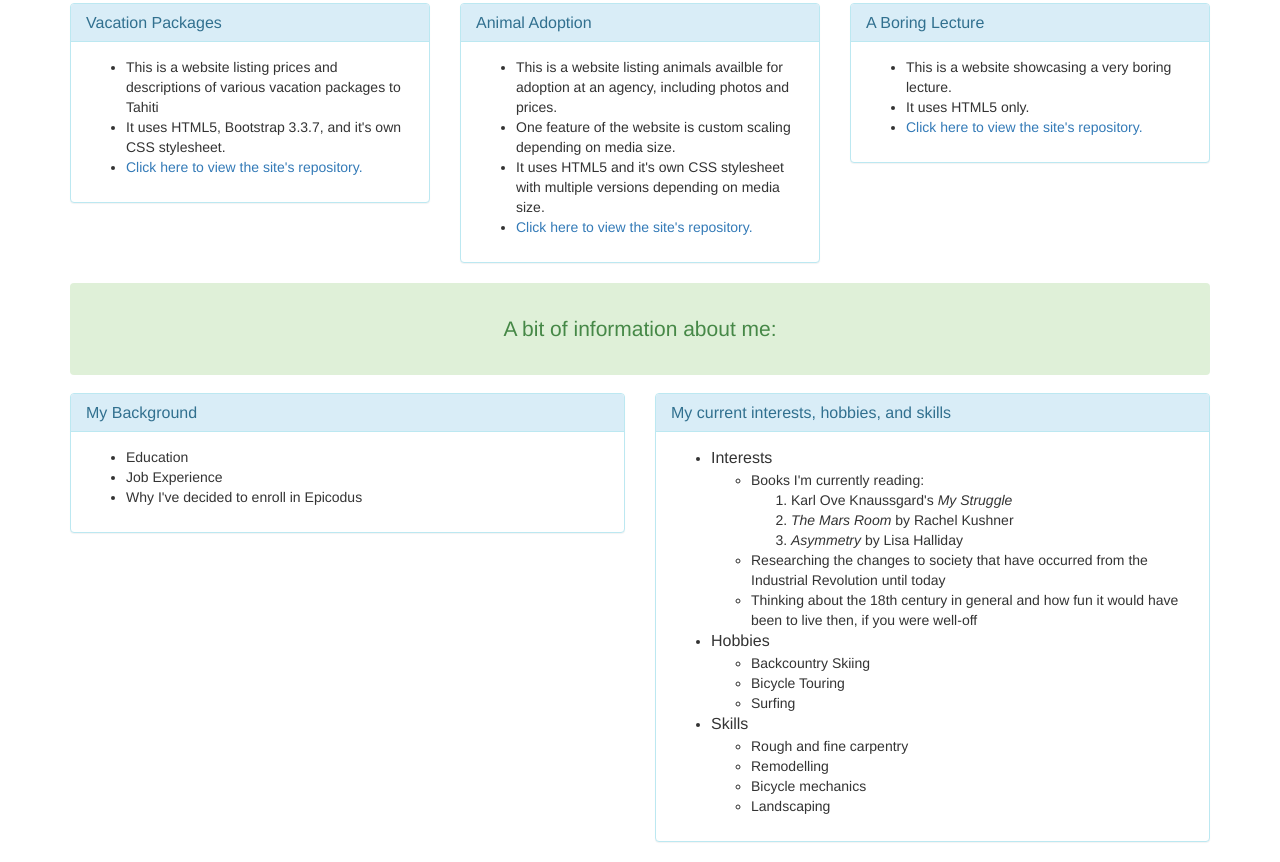
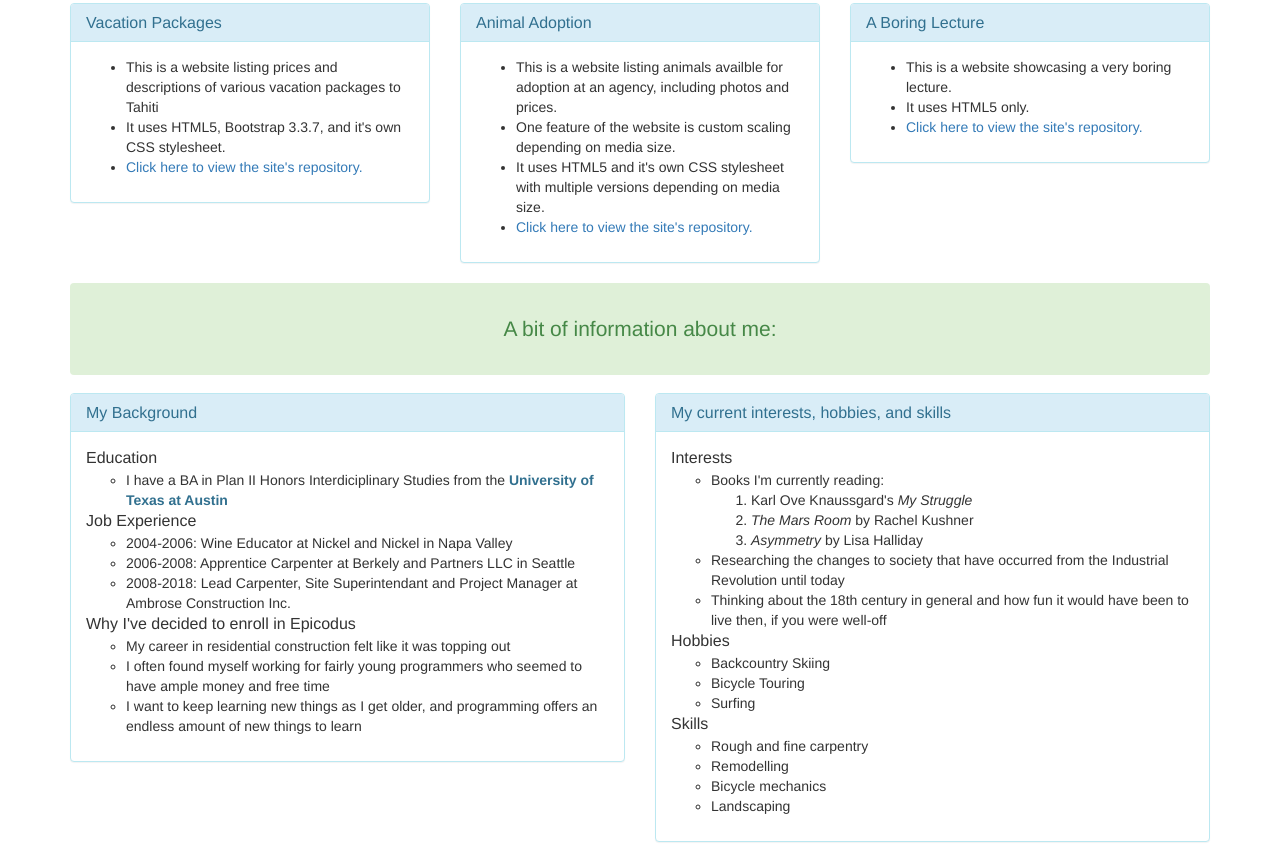
Before and after one commit to stuart-gill/portfolio, a plain HTML site: page index.html in a window 1280 px wide. Shown: the part 435-1297 px from the top of the page. Drawn offline with Linux system fonts and the light colour scheme.

Commit message:
Add content to about me section and clean up formatting in the bottom two sections.

```diff
--- a/css/styles.css
+++ b/css/styles.css
@@ -19,6 +19,10 @@
   float: right;
 }
 
-.strong-list {
+.text-info {
+  font-weight: bolder;
+}
 
+.blue {
+  color: red;
 }
--- a/index.html
+++ b/index.html
@@ -11,7 +11,7 @@
       <div class="jumbotron">
         <div class="row">
           <div class="col-md-9">
-            <h1 class="display-4">Hi, I'm Stuart</h1>
+            <h1 class="display-4">Hi, I'm <span class="blue"> Stuart</span></h1>
             <p class="lead"><strong>Web Designer</strong> and <strong>Developer</strong> based in Seatlle, USA</p>
           </div>
           <div class="col-md-3"?>
@@ -77,10 +77,23 @@
             <h2 class="panel-title">My Background</h2>
             </div>
             <div class="panel-body">
-              <ul>
-                <li>Education</li>
-                <li>Job Experience</li>
-                <li>Why I've decided to enroll in Epicodus</li>
+              <ul class="list-unstyled">
+                <li class="panel-title">Education</li>
+                <ul>
+                  <li>I have a BA in Plan II Honors Interdiciplinary Studies from the <span class="text-info">University of Texas at Austin</span></li>
+                </ul>
+                <li class="panel-title">Job Experience</li>
+                  <ul>
+                    <li>2004-2006: Wine Educator at Nickel and Nickel in Napa Valley</li>
+                    <li>2006-2008: Apprentice Carpenter at Berkely and Partners LLC in Seattle</li>
+                    <li>2008-2018: Lead Carpenter, Site Superintendant and Project Manager at Ambrose Construction Inc.</li>
+                  </ul>
+                <li class="panel-title">Why I've decided to enroll in Epicodus</li>
+                  <ul>
+                    <li>My career in residential construction felt like it was topping out</li>
+                    <li>I often found myself working for fairly young programmers who seemed to have ample money and free time</li>
+                    <li>I want to keep learning new things as I get older, and programming offers an endless amount of new things to learn</li>
+                  </ul>
               </ul>
             </div>
           </div>
@@ -91,8 +104,8 @@
             <h2 class="panel-title">My current interests, hobbies, and skills</h2>
             </div>
             <div class="panel-body">
-              <ul>
-                <li><span class="panel-title">Interests</span></li>
+              <ul class="list-unstyled">
+                <li class="panel-title">Interests</li>
                   <ul>
                     <li>Books I'm currently reading:</li>
                       <ol>
@@ -103,13 +116,13 @@
                     <li>Researching the changes to society that have occurred from the Industrial Revolution until today</li>
                     <li>Thinking about the 18th century in general and how fun it would have been to live then, if you were well-off</li>
                   </ul>
-                <li><span class="panel-title">Hobbies</span></li>
+                <li class="panel-title">Hobbies</li>
                   <ul>
                     <li>Backcountry Skiing</li>
                     <li>Bicycle Touring</li>
                     <li>Surfing</li>
                   </ul>
-                <li><span class="panel-title">Skills</span></li>
+                <li class="panel-title">Skills</li>
                   <ul>
                     <li>Rough and fine carpentry</li>
                     <li>Remodelling</li>
```
